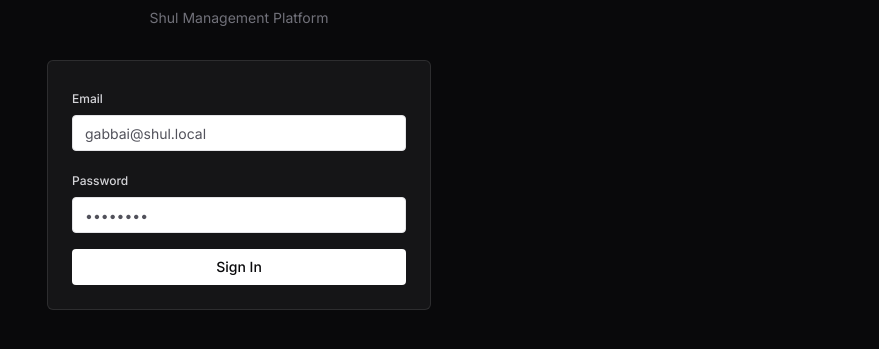
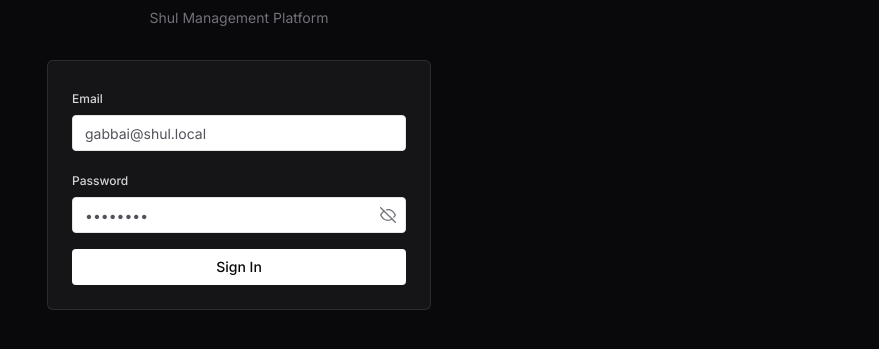
Before and after one commit to akivaadler/gabbai-center, a Next.js app: page /login in a window 1280 px wide. Shown: the part 285-634 px from the top of the page, without its empty margins (401-1280 px from the left). Built offline with nearby package versions, Linux system fonts and the light colour scheme; no server answers; a web font is replaced by a local one.

Commit message:
auto: update platform

```diff
--- a/app/login/page.tsx
+++ b/app/login/page.tsx
@@ -1,20 +1,56 @@
 "use client";
 
 import { useState } from "react";
-import { signIn } from "next-auth/react";
+import { signIn, getProviders } from "next-auth/react";
 import { useRouter } from "next/navigation";
+import { useEffect } from "react";
 import { Input } from "@/components/ui/input";
 import { Label } from "@/components/ui/label";
 import { useLang } from "@/components/providers/LanguageProvider";
 import { LanguageToggle } from "@/components/layout/LanguageToggle";
+
+function EyeIcon({ open }: { open: boolean }) {
+  return open ? (
+    <svg xmlns="http://www.w3.org/2000/svg" width="16" height="16" viewBox="0 0 24 24" fill="none" stroke="currentColor" strokeWidth="2" strokeLinecap="round" strokeLinejoin="round">
+      <path d="M1 12s4-8 11-8 11 8 11 8-4 8-11 8-11-8-11-8z"/>
+      <circle cx="12" cy="12" r="3"/>
+    </svg>
+  ) : (
+    <svg xmlns="http://www.w3.org/2000/svg" width="16" height="16" viewBox="0 0 24 24" fill="none" stroke="currentColor" strokeWidth="2" strokeLinecap="round" strokeLinejoin="round">
+      <path d="M17.94 17.94A10.07 10.07 0 0112 20c-7 0-11-8-11-8a18.45 18.45 0 015.06-5.94"/>
+      <path d="M9.9 4.24A9.12 9.12 0 0112 4c7 0 11 8 11 8a18.5 18.5 0 01-2.16 3.19"/>
+      <line x1="1" y1="1" x2="23" y2="23"/>
+    </svg>
+  );
+}
+
+function GoogleIcon() {
+  return (
+    <svg width="16" height="16" viewBox="0 0 24 24" xmlns="http://www.w3.org/2000/svg">
+      <path d="M22.56 12.25c0-.78-.07-1.53-.2-2.25H12v4.26h5.92c-.26 1.37-1.04 2.53-2.21 3.31v2.77h3.57c2.08-1.92 3.28-4.74 3.28-8.09z" fill="#4285F4"/>
+      <path d="M12 23c2.97 0 5.46-.98 7.28-2.66l-3.57-2.77c-.98.66-2.23 1.06-3.71 1.06-2.86 0-5.29-1.93-6.16-4.53H2.18v2.84C3.99 20.53 7.7 23 12 23z" fill="#34A853"/>
+      <path d="M5.84 14.09c-.22-.66-.35-1.36-.35-2.09s.13-1.43.35-2.09V7.07H2.18C1.43 8.55 1 10.22 1 12s.43 3.45 1.18 4.93l2.85-2.22.81-.62z" fill="#FBBC05"/>
+      <path d="M12 5.38c1.62 0 3.06.56 4.21 1.64l3.15-3.15C17.45 2.09 14.97 1 12 1 7.7 1 3.99 3.47 2.18 7.07l3.66 2.84c.87-2.6 3.3-4.53 6.16-4.53z" fill="#EA4335"/>
+    </svg>
+  );
+}
 
 export default function LoginPage() {
   const router = useRouter();
   const { t, isRTL } = useLang();
   const [email, setEmail] = useState("");
   const [password, setPassword] = useState("");
+  const [showPassword, setShowPassword] = useState(false);
   const [loading, setLoading] = useState(false);
+  const [googleLoading, setGoogleLoading] = useState(false);
   const [error, setError] = useState<string | null>(null);
+  const [googleEnabled, setGoogleEnabled] = useState(false);
+
+  useEffect(() => {
+    getProviders().then((providers) => {
+      setGoogleEnabled(!!providers?.google);
+    });
+  }, []);
 
   const handleSubmit = async (e: React.FormEvent) => {
     e.preventDefault();
@@ -30,6 +66,12 @@ export default function LoginPage() {
     router.refresh();
   };
 
+  const handleGoogle = async () => {
+    setGoogleLoading(true);
+    setError(null);
+    await signIn("google", { callbackUrl: "/" });
+  };
+
   return (
     <div
       className="min-h-screen flex items-center justify-center bg-navy-950 px-4"
@@ -42,9 +84,7 @@ export default function LoginPage() {
       <div className="w-full max-w-sm space-y-8">
         {/* Wordmark */}
         <div className="text-center space-y-1">
-          <div
-            className="inline-flex items-center justify-center w-10 h-10 rounded-full bg-white/8 mb-3"
-          >
+          <div className="inline-flex items-center justify-center w-10 h-10 rounded-full bg-white/8 mb-3">
             <span
               className="text-base text-white/60"
               style={{ fontFamily: "'Frank Ruhl Libre', serif" }}
@@ -62,13 +102,34 @@ export default function LoginPage() {
 
         {/* Form card */}
         <div className="bg-white/5 border border-white/10 rounded-lg p-6 space-y-4">
-          <form onSubmit={handleSubmit} className="space-y-4">
           {error && (
             <p className="text-sm text-red-400 bg-red-950/40 border border-red-900/40 rounded px-3 py-2">
               {error}
             </p>
           )}
 
+          {/* Google button — only shown when configured */}
+          {googleEnabled && (
+            <>
+              <button
+                type="button"
+                onClick={handleGoogle}
+                disabled={googleLoading}
+                className="w-full h-9 rounded border border-white/15 bg-white/5 text-white text-sm font-medium hover:bg-white/10 transition-colors disabled:opacity-50 flex items-center justify-center gap-2"
+              >
+                <GoogleIcon />
+                {googleLoading ? "..." : t.auth.continueWithGoogle}
+              </button>
+
+              <div className="flex items-center gap-3">
+                <div className="flex-1 h-px bg-white/10" />
+                <span className="text-xs text-navy-500">{t.auth.orSignInWith}</span>
+                <div className="flex-1 h-px bg-white/10" />
+              </div>
+            </>
+          )}
+
+          <form onSubmit={handleSubmit} className="space-y-4">
             <div className="space-y-1.5">
               <Label htmlFor="email" className="text-navy-300 text-xs">
                 {t.auth.email}
@@ -90,17 +151,28 @@ export default function LoginPage() {
               <Label htmlFor="password" className="text-navy-300 text-xs">
                 {t.auth.password}
               </Label>
+              <div className="relative">
                 <Input
                   id="password"
-                type="password"
+                  type={showPassword ? "text" : "password"}
                   value={password}
                   onChange={(e) => setPassword(e.target.value)}
                   required
                   placeholder="••••••••"
-                className="bg-white/8 border-white/12 text-white placeholder:text-navy-600 focus-visible:ring-white/20 h-9 text-sm"
+                  className="bg-white/8 border-white/12 text-white placeholder:text-navy-600 focus-visible:ring-white/20 h-9 text-sm pr-9"
                   autoComplete="current-password"
                   dir="ltr"
                 />
+                <button
+                  type="button"
+                  onClick={() => setShowPassword((v) => !v)}
+                  aria-label={showPassword ? t.auth.hidePassword : t.auth.showPassword}
+                  className="absolute inset-y-0 right-0 flex items-center px-2.5 text-navy-500 hover:text-white transition-colors"
+                  tabIndex={-1}
+                >
+                  <EyeIcon open={showPassword} />
+                </button>
+              </div>
             </div>
 
             <button
```
Lines whose indentation alone changed are shown as unchanged.
